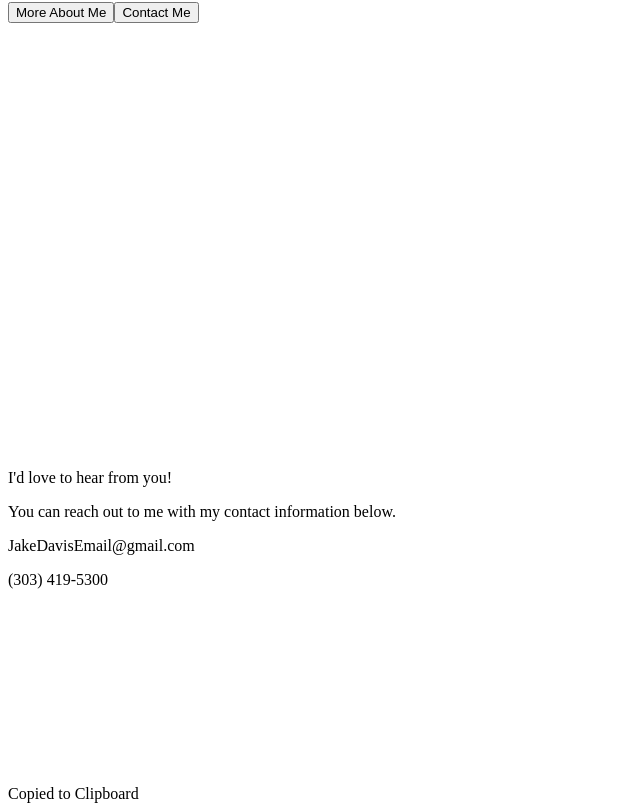
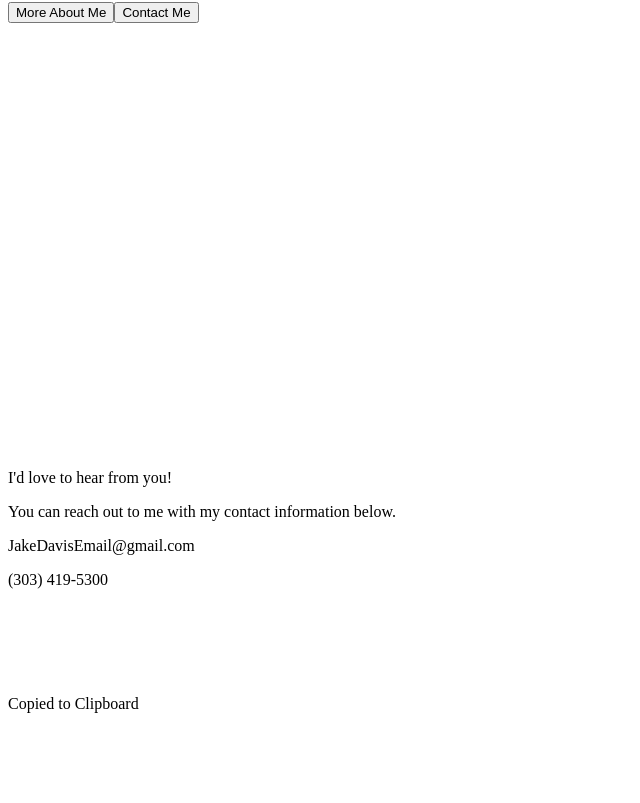
Before and after one commit to JakeDavisCodes/JakeDavisCodes.github.io, a React app: page / in a window 1280 px wide. Shown: the part 3252-4055 px from the top of the page, without its empty margins (0-640 px from the left). After the commit the page ends 3965 px from the top, so only its background shows below. Built offline with nearby package versions, Linux system fonts and the light colour scheme; the HTML template or start-up script is replaced by a standard one.

Commit message:
Notification fix

```diff
--- a/client/src/components/More/Contact.jsx
+++ b/client/src/components/More/Contact.jsx
@@ -26,7 +26,7 @@ function Notif({ setNotif, show, message }) {
     <div
       className="notification"
       style={{
-        transform: `translateY(${show ? 500 : 1000}%)`,
+        transform: `translateY(${show ? 300 : 500}%)`,
       }}
     >
       {message}
```
Also changed, not shown: 1 other file (tests, documents, lock files or other folders).
